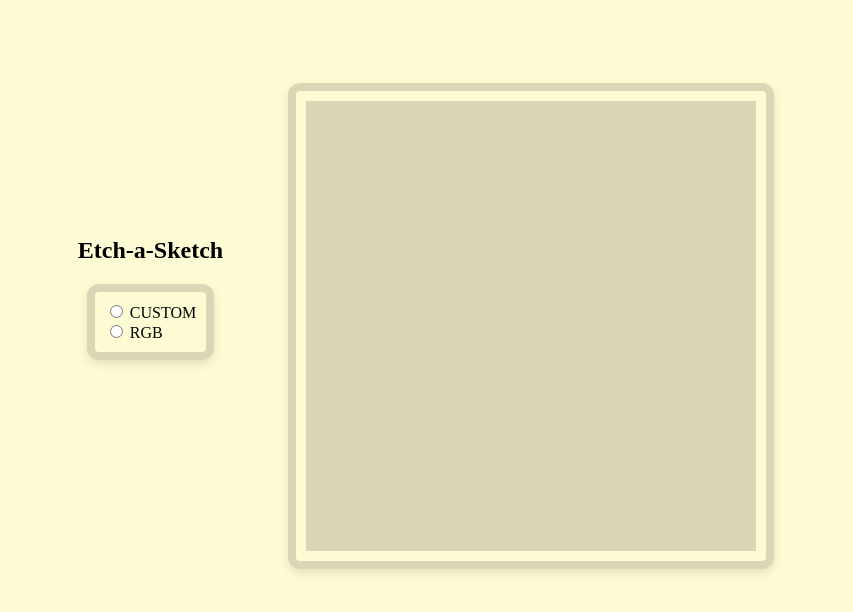
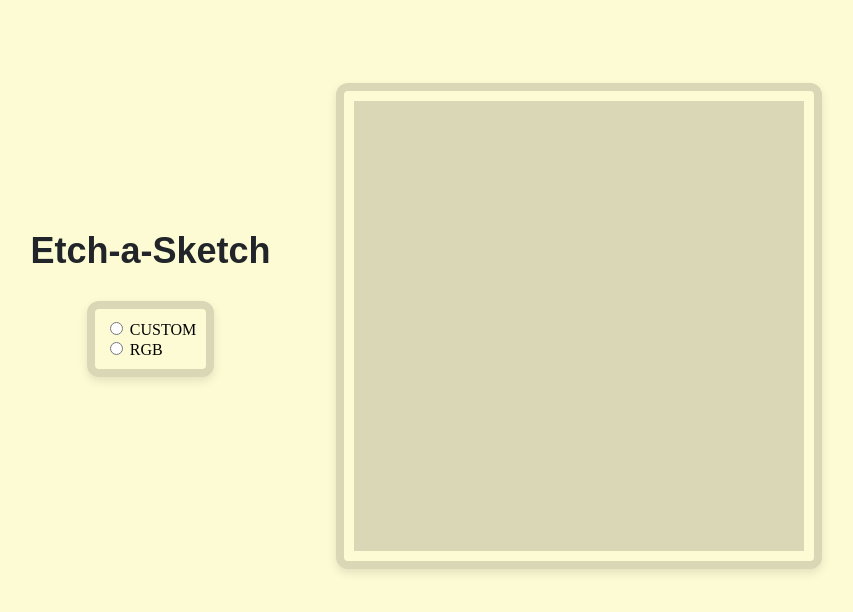
Before and after one commit to fawaaazi/Etch-a-Sketch, a plain HTML site: page index.html in a window 1280 px wide. Shown: the whole page, without its empty margins (214-1067 px from the left). Drawn offline with Linux system fonts and the light colour scheme.

Commit message:
changed the style of the name

```diff
--- a/style.css
+++ b/style.css
@@ -29,6 +29,12 @@ body{
     justify-content: center;
     padding-inline-end: 65px;
 }
+.name{
+    color: #212529;
+    font-family:Arial, Helvetica, sans-serif;
+    font-weight: 900;
+    font-size: 24px;
+}
 .color-picker{
     display: flex;
     flex-direction: column;
```
